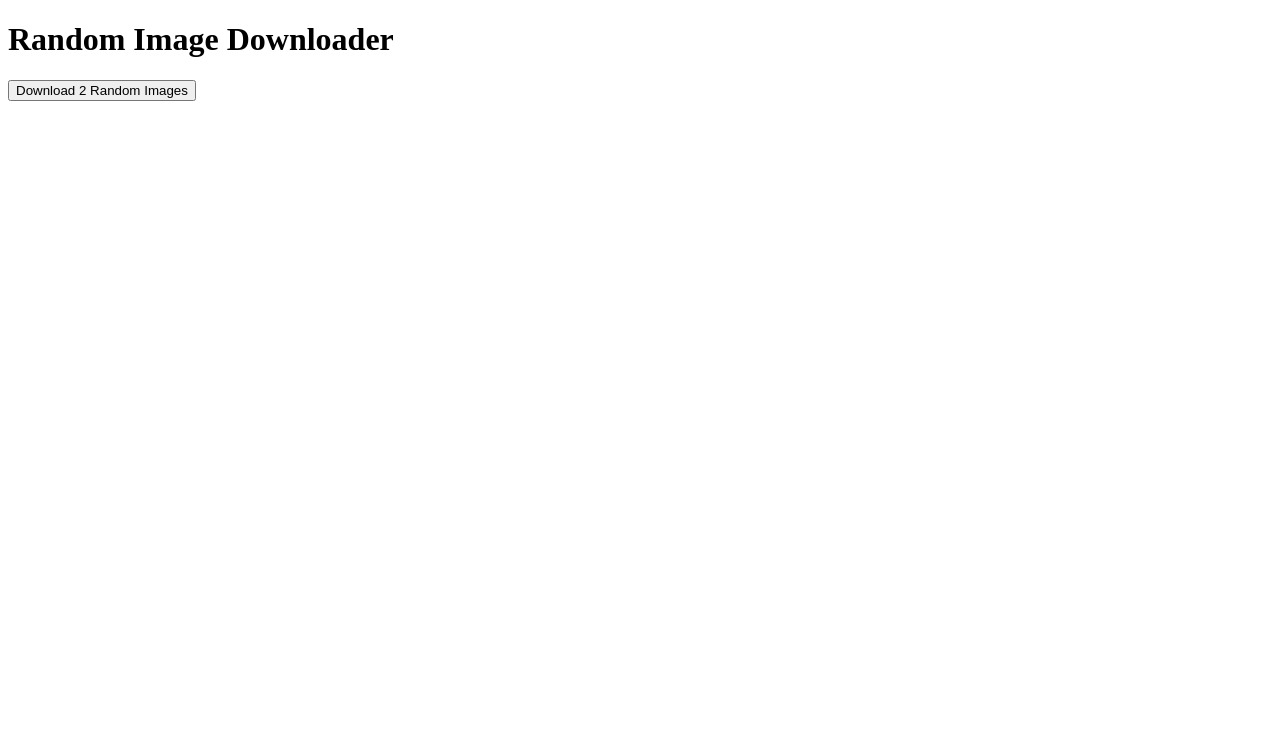
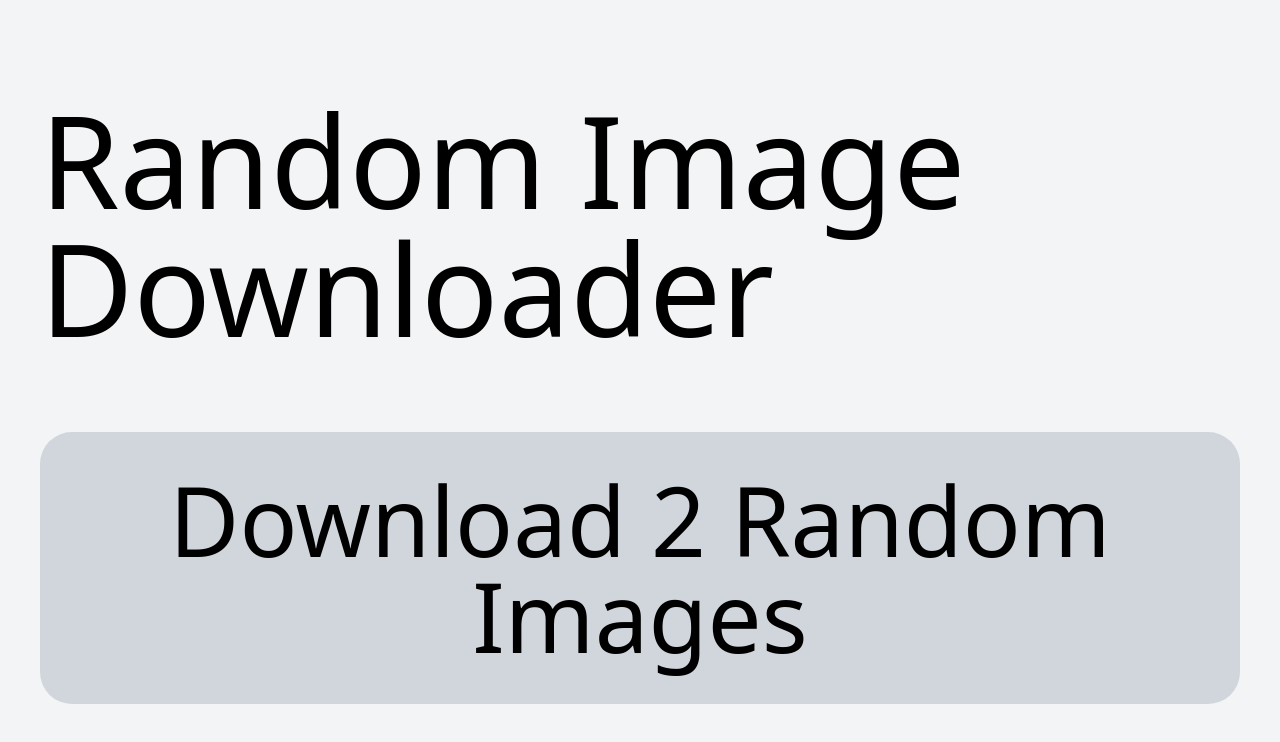
Before and after one commit to diwakar17bhatt/RandomImageDownloader, a website: page index.html in a window 1280 px wide. Drawn offline with Linux system fonts and the light colour scheme.

Commit message:
first commit

```diff
--- a/index.html
+++ b/index.html
@@ -3,11 +3,11 @@
 <head>
     <meta charset="UTF-8" />
     <title>Random Image Downloader</title>
-    <link rel="stylesheet" href="styles.css" />
+      <link href="src/output.css" rel="stylesheet">
 </head>
-<body>
-    <h1>Random Image Downloader</h1>
-    <button id="download-btn">Download 2 Random Images</button>
+<body class="flex flex-col items-center justify-center min-h-screen bg-gray-100">
+    <h1 class="text-9xl m-10">Random Image Downloader</h1>
+    <button id="download-btn" class="text-8xl bg-gray-300 m-10 px-10 py-10 rounded-4xl">Download 2 Random Images</button>
 
     <script src="script.js"></script>
 </body>
--- /dev/null
+++ b/package.json
@@ -0,0 +1,6 @@
+{
+  "dependencies": {
+    "@tailwindcss/cli": "^4.1.13",
+    "tailwindcss": "^4.1.13"
+  }
+}
--- /dev/null
+++ b/src/input.css
@@ -0,0 +1 @@
+@import "tailwindcss";
--- a/style.css
+++ /dev/null
@@ -1,11 +0,0 @@
-body {
-    font-family: Arial, sans-serif;
-    text-align: center;
-    margin-top: 50px;
-}
-
-button {
-    padding: 10px 20px;
-    font-size: 16px;
-    cursor: pointer;
-}
```
Also changed, not shown: src/output.css (added), 2 other files.
